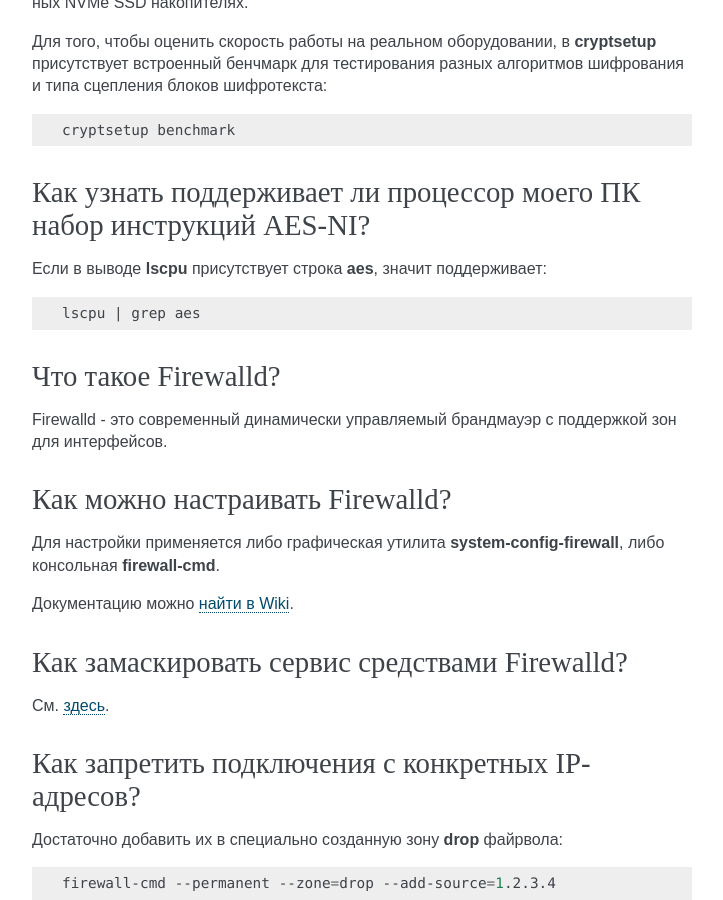
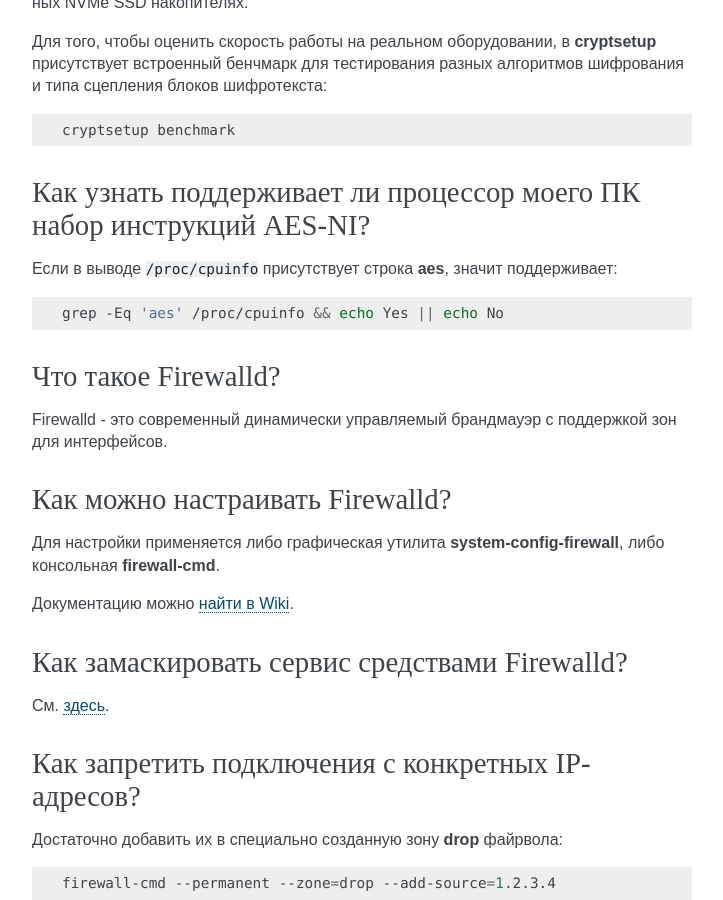
Before and after one commit to RussianFedora/FAQ, a Sphinx documentation site: the page built from source/security.rst, in a window 1280 px wide and 900 px high, scrolled down 7336 px. Shown: the whole window, without its empty margins (388-1111 px from the left). Built offline with Sphinx 7.4.7, drawn with Linux system fonts in a browser that asks for light colours.

Commit message:
Updated luks-aes question.

```diff
--- a/source/security.rst
+++ b/source/security.rst
@@ -443,11 +443,11 @@
 Как узнать поддерживает ли процессор моего ПК набор инструкций AES-NI?
 ===========================================================================
 
-Если в выводе **lscpu** присутствует строка **aes**, значит поддерживает:
+Если в выводе ``/proc/cpuinfo`` присутствует строка **aes**, значит поддерживает:
 
 .. code-block:: bash
 
-    lscpu | grep aes
+    grep -Eq 'aes' /proc/cpuinfo && echo Yes || echo No
 
 .. index:: firewalld, firewall
 .. _firewalld-about:
```
